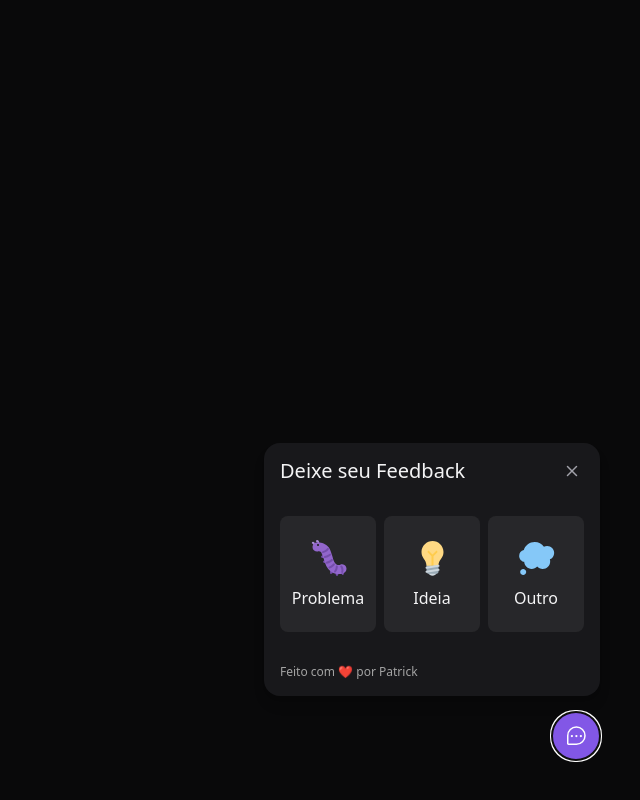
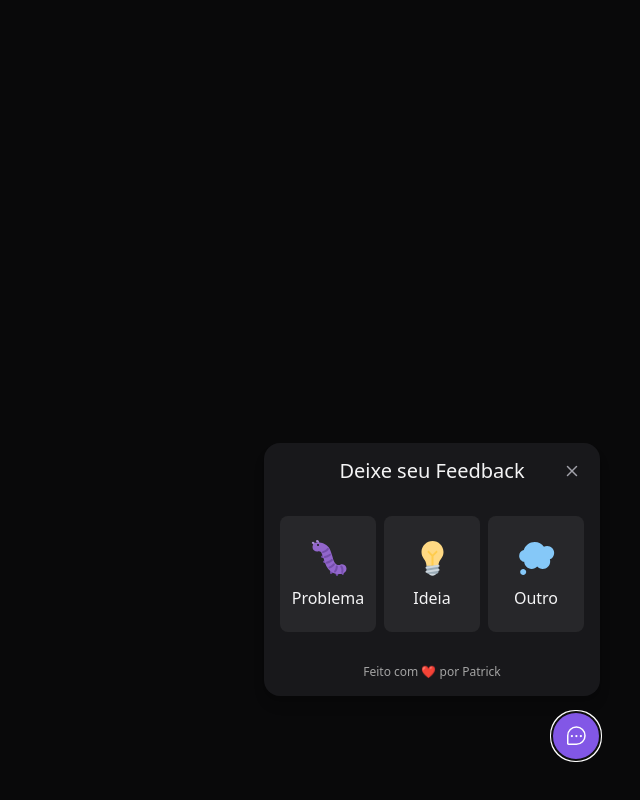
Before and after one commit to PatrickMoraisN/feedget, a React (Vite) app in the folder web/: page / in a window 1280 px wide. Both pictures are taken after a click on the button "Feedback". Shown: the whole page, without its empty margins (640-1280 px from the left). Built offline with nearby package versions, Linux system fonts and the light colour scheme.

Commit message:
feat: create handleRestartFeedbackSteps function

```diff
--- a/web/src/components/WidgetForm.tsx
+++ b/web/src/components/WidgetForm.tsx
@@ -1,29 +1,27 @@
 import React from 'react';
-import { feedbackTypes } from '../helpers';
+import { FeedbackTypeProps, feedbackTypes } from '../helpers';
 import { CloseButton } from './CloseButton';
+import { FeedbackTypeSteps } from './FeedbackTypeSteps';
+import { FeedbackContentStep } from './steps';
 
 export function WidgetForm() {
+  const [feedbackType, setFeedbackType] =
+    React.useState<FeedbackTypeProps | null>(null);
+
+  const handleRestartFeedbackSteps = () => {
+    setFeedbackType(null);
+  };
+
   return (
-    <div className='bg-zinc-900 p-4 relative rounded-2xl mb-4 flex flex-col shadow-lg w-[calc(100vw-2rem)] md:w-auto'>
-      <header>
-        <span className='text-xl leading-6'>Deixe seu Feedback</span>
-        <CloseButton />
-      </header>
-
-      <div className='flex gap-2 py-8 w-full'>
-        {Object.entries(feedbackTypes).map(([key, value]) => {
-          return (
-            <button
-              key={key}
-              type='button'
-              className='bg-zinc-800 rounded-lg py-5 w-24 flex-1 flex flex-col items-center border-2 border-transparent gap-2 hover:border-brand-500 hover:brightness-125 transition duration-300 focus:border-brand-500 focus:brightness-125 focus:outline-none'
-            >
-              <img src={value.image.src} alt={value.image.alt} />
-              <span>{value.title}</span>
-            </button>
-          );
-        })}
-      </div>
+    <div className='bg-zinc-900 p-4 relative rounded-2xl mb-4 flex flex-col items-center shadow-lg w-[calc(100vw-2rem)] md:w-auto'>
+      {!feedbackType ? (
+        <FeedbackTypeSteps setFeedbackType={setFeedbackType} />
+      ) : (
+        <FeedbackContentStep
+          feedbackType={feedbackType}
+          onFeedbackRestartRequested={handleRestartFeedbackSteps}
+        />
+      )}
 
       <footer className='text-xs text-neutral-400'>
         Feito com ❤ por Patrick
```
